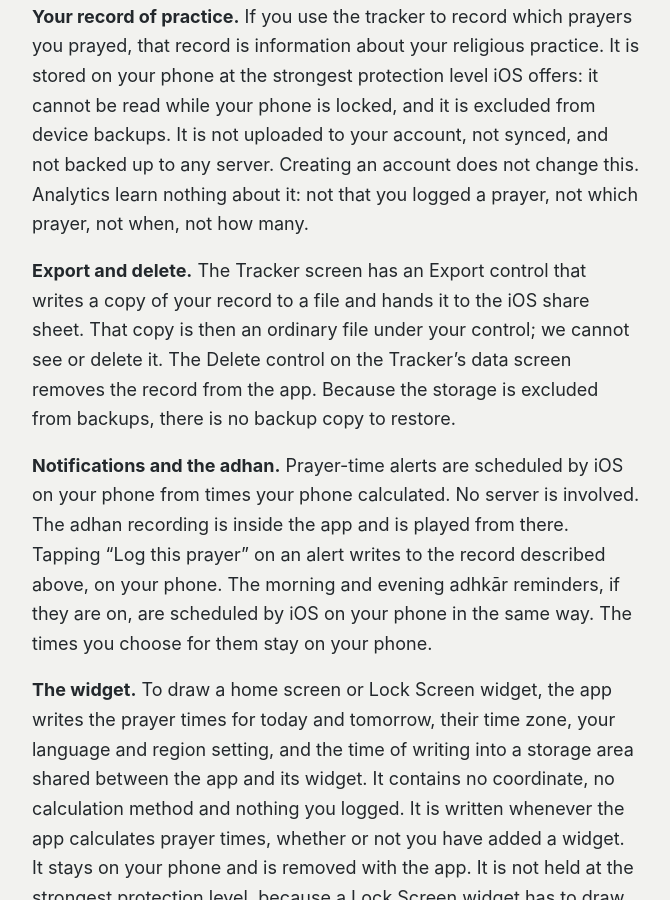
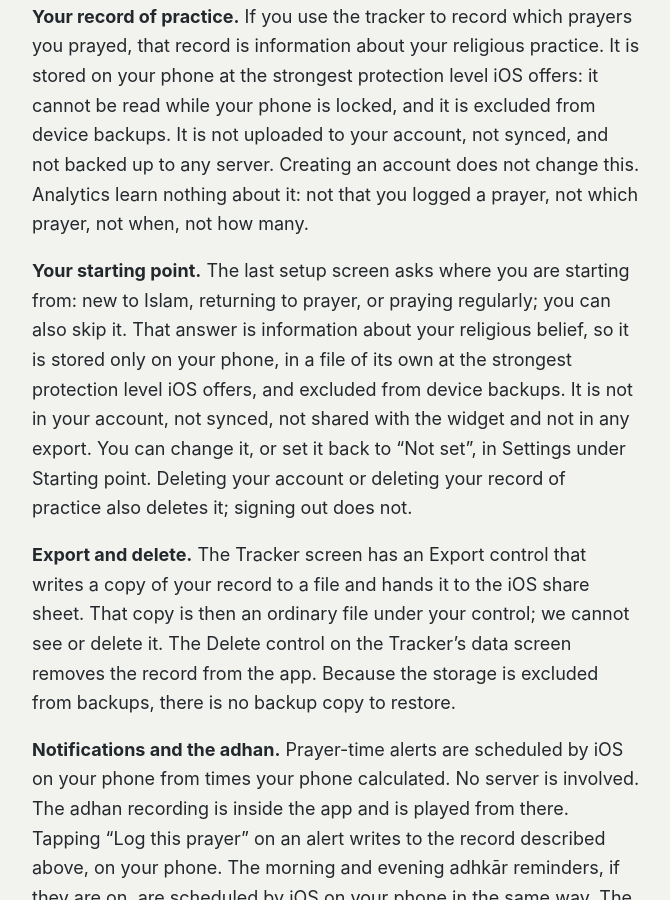
Before and after one commit to vdburger1991/tjbventures-legal, a Jekyll site: the page built from rasikh-privacy.md, in a window 1280 px wide and 900 px high, scrolled down 4114 px. Shown: the whole window, without its empty margins (304-974 px from the left). Built offline with Jekyll 4.4.1, drawn with Linux system fonts in a browser that asks for light colours; some of the changed text lies outside the part shown.

Commit message:
Rasikh 1.2.3 notice: starting point (on-device answer, unlinked count, deletion)
Deployed on TJ's in-session instruction (28 Oct 2026: "Do it yourself").

Co-Authored-By: Claude Opus 5.5 <noreply@anthropic.com>
Claude-Session: https://claude.ai/code/session_012ddBGdHNkthaLzgy3RxvCV

```diff
--- a/rasikh-privacy.md
+++ b/rasikh-privacy.md
@@ -44,6 +44,8 @@ We make no automated decisions about you and we do not profile you. Streaks and
 
 **Your record of practice.** If you use the tracker to record which prayers you prayed, that record is information about your religious practice. It is stored on your phone at the strongest protection level iOS offers: it cannot be read while your phone is locked, and it is excluded from device backups. It is not uploaded to your account, not synced, and not backed up to any server. Creating an account does not change this. Analytics learn nothing about it: not that you logged a prayer, not which prayer, not when, not how many.
 
+**Your starting point.** The last setup screen asks where you are starting from: new to Islam, returning to prayer, or praying regularly; you can also skip it. That answer is information about your religious belief, so it is stored only on your phone, in a file of its own at the strongest protection level iOS offers, and excluded from device backups. It is not in your account, not synced, not shared with the widget and not in any export. You can change it, or set it back to "Not set", in Settings under Starting point. Deleting your account or deleting your record of practice also deletes it; signing out does not.
+
 **Export and delete.** The Tracker screen has an Export control that writes a copy of your record to a file and hands it to the iOS share sheet. That copy is then an ordinary file under your control; we cannot see or delete it. The Delete control on the Tracker's data screen removes the record from the app. Because the storage is excluded from backups, there is no backup copy to restore.
 
 **Notifications and the adhan.** Prayer-time alerts are scheduled by iOS on your phone from times your phone calculated. No server is involved. The adhan recording is inside the app and is played from there. Tapping "Log this prayer" on an alert writes to the record described above, on your phone. The morning and evening adhkār reminders, if they are on, are scheduled by iOS on your phone in the same way. The times you choose for them stay on your phone.
@@ -77,6 +79,7 @@ Rasikh sends a fixed list of usage events to PostHog, our analytics provider, ho
 - a screen was opened, and which one, from a fixed set of screen names. This includes the adhkār, tasbīḥ, qibla and adhan screens, but never which dhikr or text you read. The time between one screen and the next is how long you spent there;
 - the app was opened for the first time, and setup finished;
 - a setup screen came into view, and which one, from a fixed set of names; and, once, how setup ended: whether you allowed location or chose a city, whether you allowed notifications, and whether the ringer step was shown;
+- the starting point you chose at setup (new to Islam, returning to prayer, praying regularly, or skipped), sent once as a count with a random identifier and a separate random session, never your account identifier, and only if usage data is on. Its technical timing could in principle be matched with your other usage events by someone with access to Rasikh's analytics; we do not do that. A change made later in Settings is not sent;
 - you agreed to share usage data;
 - the sign-in screen came into view, and which sign-in method you tapped; you signed in, and by which method; you signed out;
 - what you answered when iOS asked about notifications, and whether that permission later changed;
@@ -202,6 +205,8 @@ We may disclose personal data where the law requires it or to establish or defen
 
 **Your record of practice.** Deleting your account does not delete it, because it was never in the account. Use the Delete control on the Tracker's data screen. Removing the app also removes it. No app can promise the underlying bytes are wiped from the phone's memory; what we can say is that the record is encrypted by iOS and unreadable while the phone is locked.
 
+**Your starting point.** Deleting your account, or using the Delete control on the Tracker's data screen, removes it from your phone, and so does removing the app. The counts already sent carry no account identifier and we do not match them to anyone, so we cannot pick out yours to delete it.
+
 **Everything else on the phone.** Removing Rasikh removes your settings, the last coordinate it used and the widget data. Removing the app does not delete your account. Delete the account first, or write to us afterwards.
 
 **Anything you exported** is yours and lives wherever you sent it.
```
Also changed, not shown: other parts of rasikh-privacy.md (+1 -1 lines).
